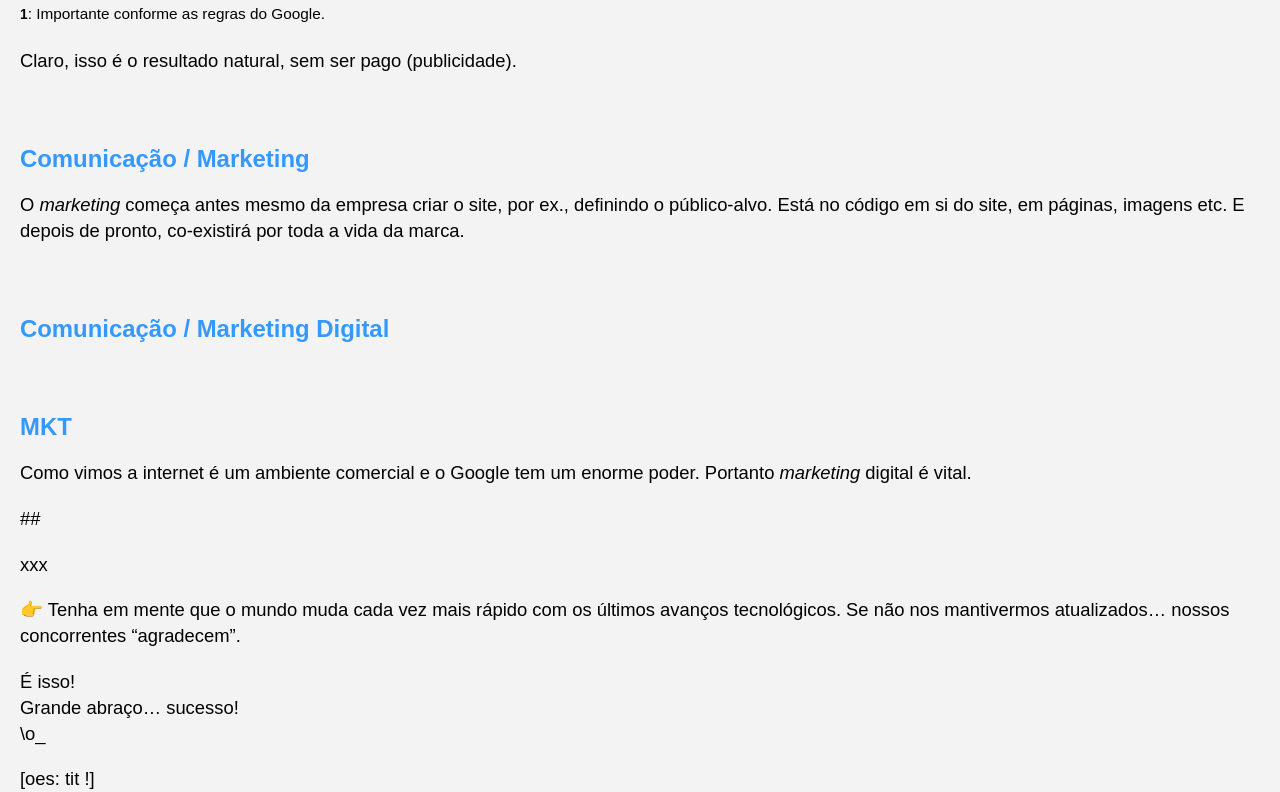
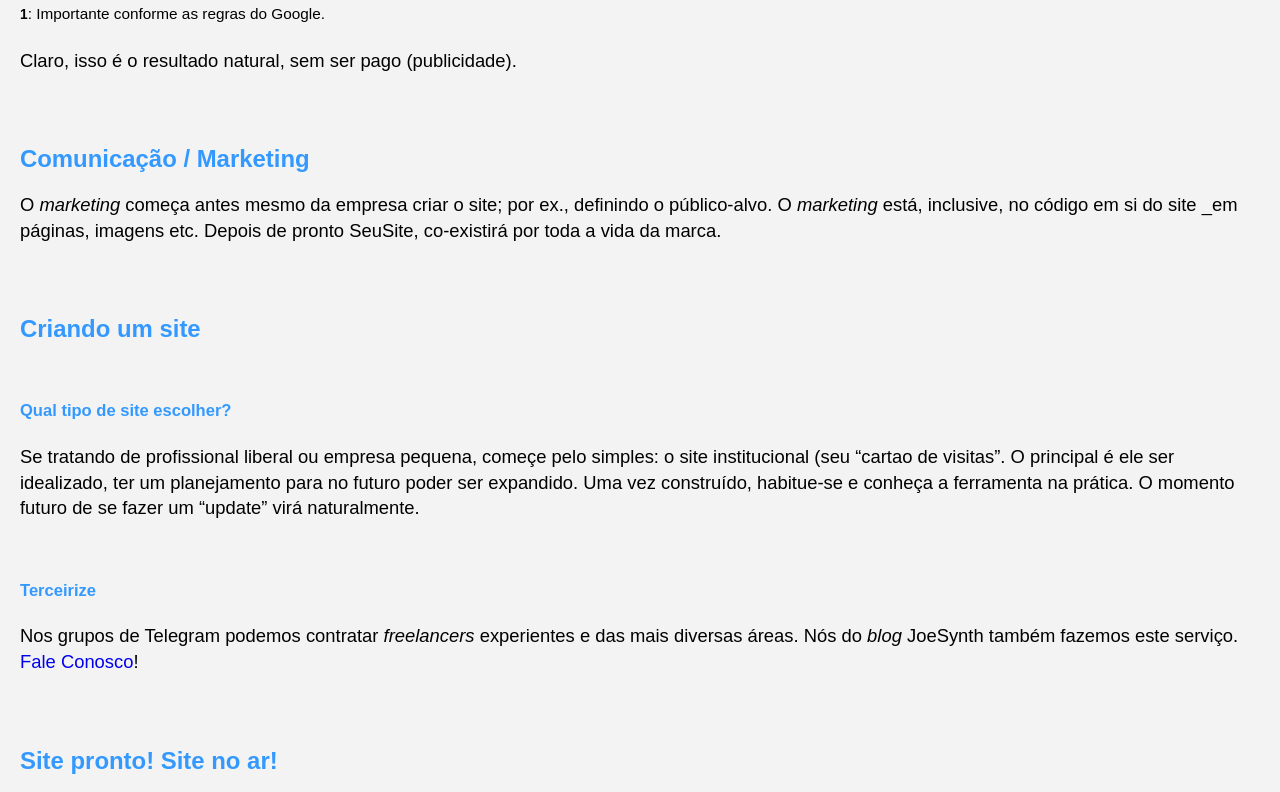
Before and after one commit to Joesynth/joesynth.github.io, a Jekyll site: the page built from _posts/2021-01-03-site-comercial-um-tutorial-essencial.md, in a window 1280 px wide and 1400 px high, scrolled down 4599 px. Shown: the part 66-858 px from the top of the window. Built offline with Jekyll 4.4.1, drawn with Linux system fonts in a browser that asks for light colours; some of the changed text lies outside the part shown; grey boxes are pictures that could not be loaded.

Commit message:
Update 2021-01-03-site-comercial-um-tutorial-essencial.md

```diff
--- a/_posts/2021-01-03-site-comercial-um-tutorial-essencial.md
+++ b/_posts/2021-01-03-site-comercial-um-tutorial-essencial.md
@@ -146,20 +146,33 @@ Claro, isso é o resultado natural, sem ser pago (publicidade).
 
 ## Comunicação / Marketing
 
-O *marketing* começa antes mesmo da empresa criar o site, por ex., definindo o público-alvo. Está no código em si do site, em páginas, imagens etc. E depois de pronto, co-existirá por toda a vida da marca.
+O *marketing* começa antes mesmo da empresa criar o site; por ex., definindo o público-alvo. O *marketing* está, inclusive, no código em si do site _em páginas, imagens etc. Depois de pronto SeuSite, co-existirá por toda a vida da marca.
 
 
-## Comunicação / Marketing Digital
+## Criando um site
+
+###### Qual tipo de site escolher?
+
+Se tratando de profissional liberal ou empresa pequena, começe pelo simples: o site institucional (seu "cartao de visitas". O principal é ele ser idealizado, ter um planejamento para no futuro poder ser expandido. Uma vez construído, habitue-se e conheça a ferramenta na prática. O momento futuro de se fazer um "update" virá naturalmente.
+
+###### Terceirize
+
+Nos grupos de Telegram podemos contratar *freelancers* experientes e das mais diversas áreas. Nós do *blog* JoeSynth também fazemos este serviço. [Fale Conosco](https://joesynth.wordpress.com/criacao-de-site-profissional/)!
 
 
 
+## Site pronto! Site no ar!
+
+###### Administrador de Site
+
+A partir desse momento é uma questão de gestão, manutenção. Acompanhar estatísticas, monitorar visitantes, gerir pessoas (como autores no caso de um *blog*) etc.
+
+Vide [Profissionais de informática](/private).
+
+###### MKT
 
 
 
-## MKT
-
-
-Como vimos a internet é um ambiente comercial e o Google tem um enorme poder. Portanto *marketing* digital é vital.
 
 
 
```
